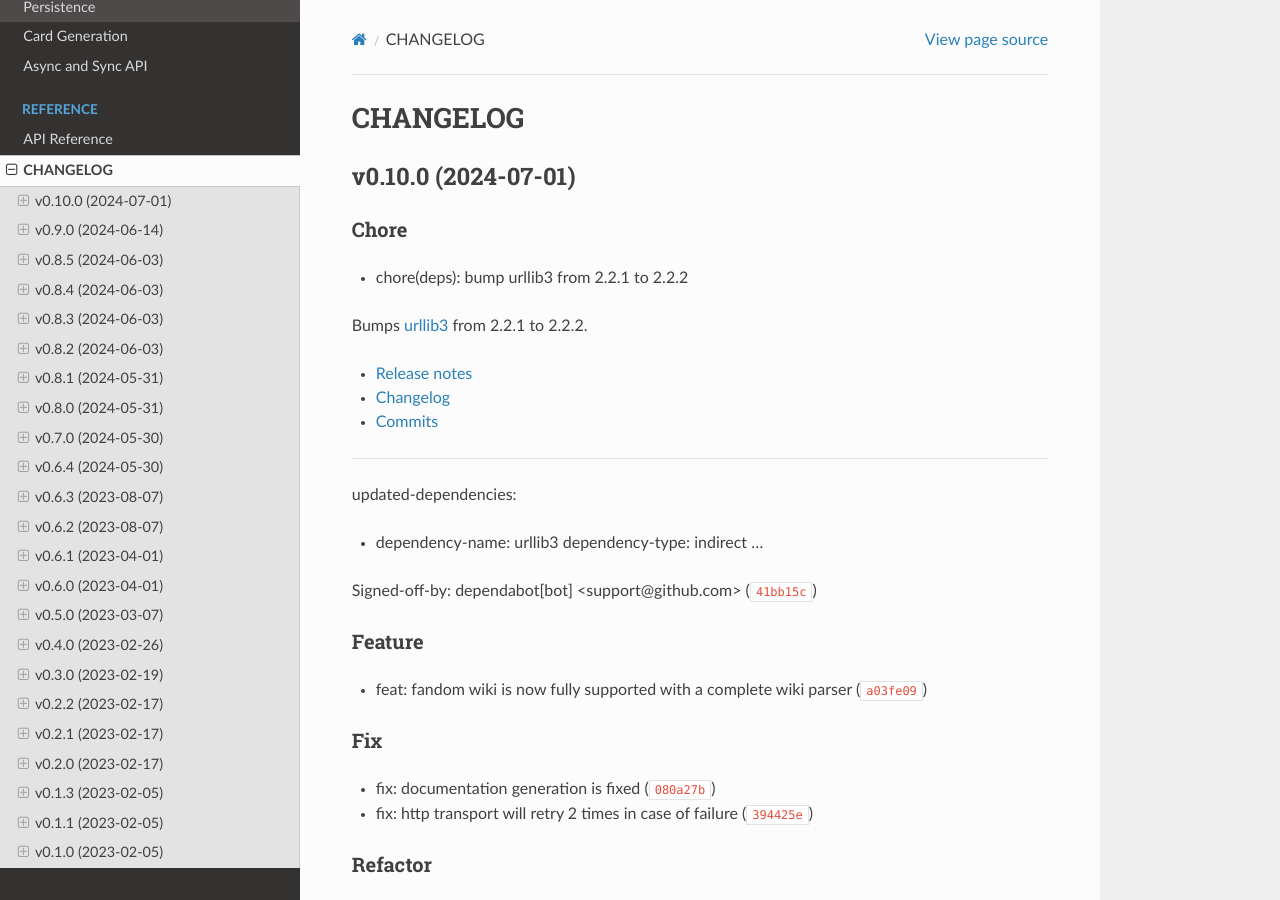
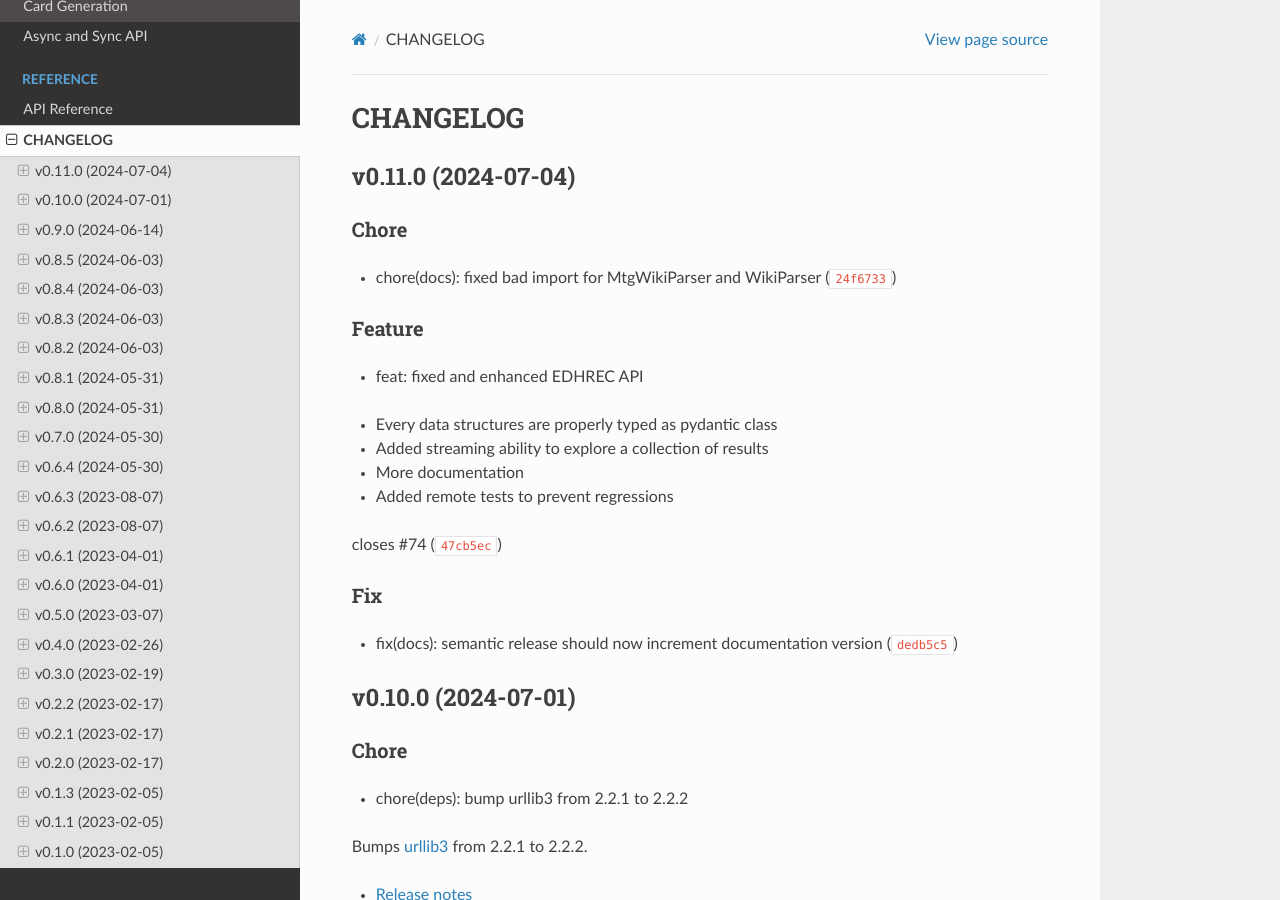
Before and after one commit to Guibod/mightstone, a Sphinx documentation site: the page built from docs/source/reference/changelog.rst, in a window 1280 px wide and 900 px high. Built offline with Sphinx 7.4.7 and the Read the Docs theme 2.0.0, drawn with Linux system fonts in a browser that asks for light colours.

Commit message:
0.11.0
Automatically generated by python-semantic-release

```diff
--- a/CHANGELOG.md
+++ b/CHANGELOG.md
@@ -1,4 +1,25 @@
 # CHANGELOG
+
+## v0.11.0 (2024-07-04)
+
+### Chore
+
+* chore(docs): fixed bad import for MtgWikiParser and WikiParser ([`24f6733`](https://github.com/Guibod/mightstone/commit/24f6733ac1a8e971d6d0987b08a00bef59feb906))
+
+### Feature
+
+* feat: fixed and enhanced EDHREC API
+
+- Every data structures  are properly typed as pydantic class
+- Added streaming ability to explore a collection of results
+- More documentation
+- Added remote tests to prevent regressions
+
+closes #74 ([`47cb5ec`](https://github.com/Guibod/mightstone/commit/47cb5ec1842fa2bc6638552d32aa0840559c67c0))
+
+### Fix
+
+* fix(docs): semantic release should now increment documentation version ([`dedb5c5`](https://github.com/Guibod/mightstone/commit/dedb5c5cf0978a3ed51cc12de8380a129b85f635))
 
 ## v0.10.0 (2024-07-01)
 
--- a/docs/source/conf.py
+++ b/docs/source/conf.py
@@ -21,7 +21,7 @@ sys.path.insert(0, os.path.dirname(os.path.dirname((os.path.abspath(".")))))
 project = "mightstone"
 copyright = "2022, Guillaume Boddaert"
 author = "Guillaume Boddaert"
-version = "0.6.1"
+version = "0.11.0"
 
 # -- General configuration ---------------------------------------------------
 
--- a/pyproject.toml
+++ b/pyproject.toml
@@ -1,6 +1,6 @@
 [tool.poetry]
 name = "mightstone"
-version = "0.10.0"
+version = "0.11.0"
 description = "A library manage all things Magic The Gathering related in python"
 authors = ["Guillaume Boddaert"]
 # Use identifier from https://spdx.org/licenses/
--- a/src/mightstone/__init__.py
+++ b/src/mightstone/__init__.py
@@ -2,7 +2,7 @@
 Place holder documentation
 """
 
-__version__ = "0.1.3"
+__version__ = "0.11.0"
 __author__ = "Guillaume Boddaert"
 
 
```
